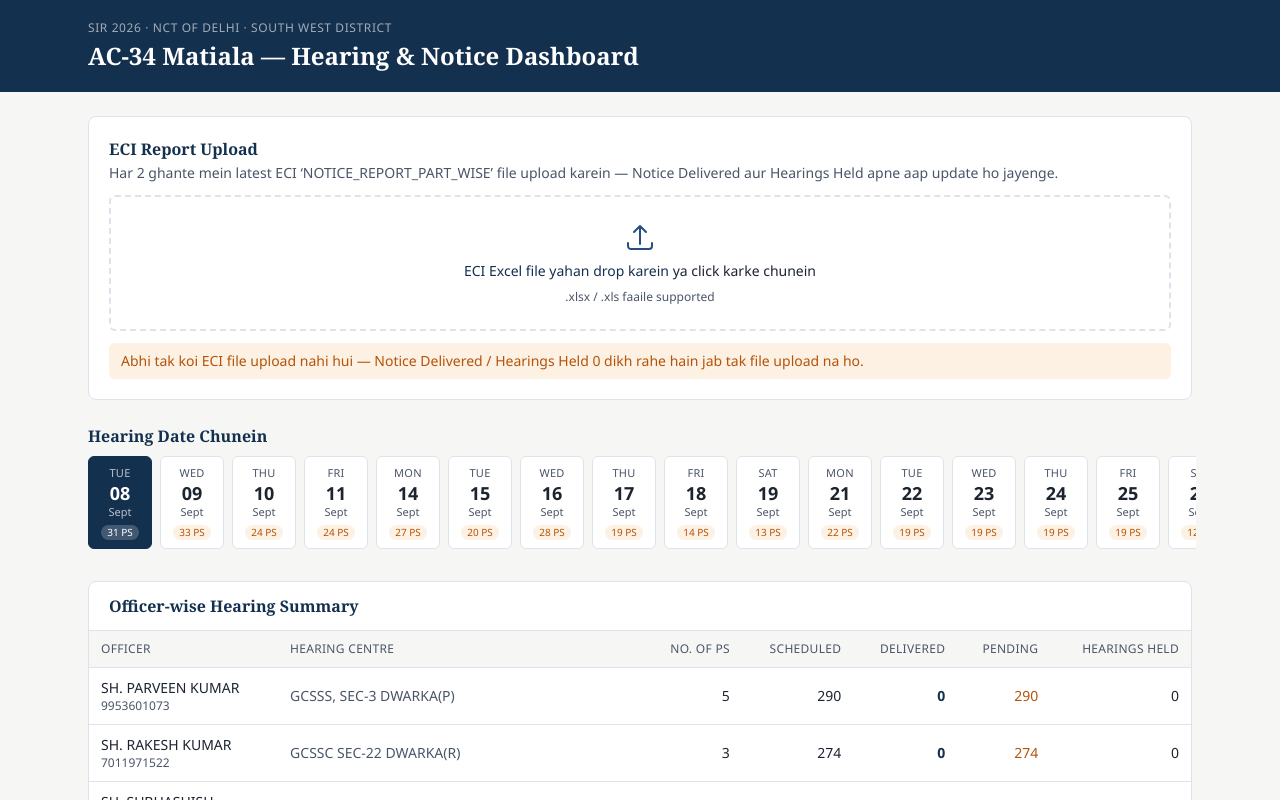
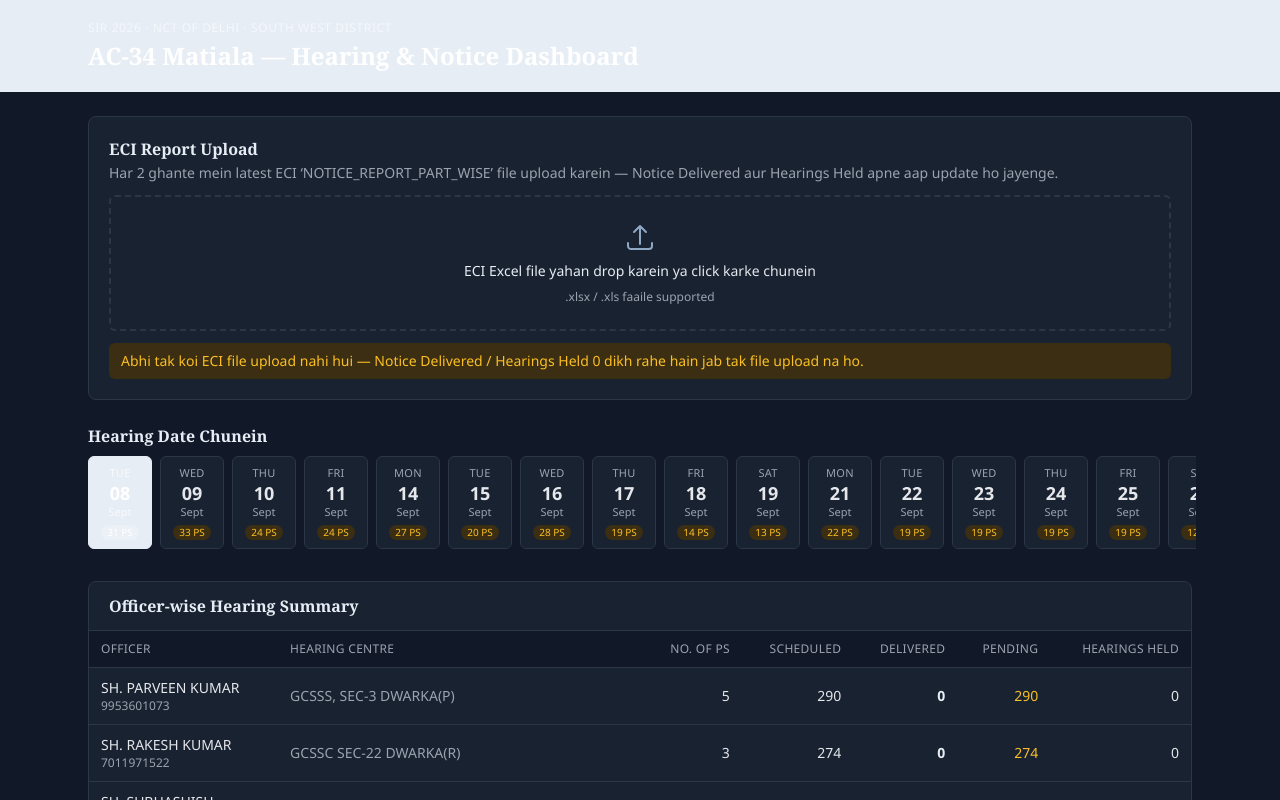
Before and after one commit to anacambridge-max/matiala_dashboard, a Next.js app: page / in a window 1280 px wide. Shown: the top 800 px of the page. Built offline with nearby package versions, Linux system fonts and the light colour scheme.

Commit message:
Apply professional dark dashboard theme

```diff
--- a/src/app/globals.css
+++ b/src/app/globals.css
@@ -1,22 +1,22 @@
 @import "tailwindcss";
 
 :root {
-  --color-navy: #14304f;
-  --color-navy-light: #24507e;
-  --color-navy-dark: #0c2038;
-  --color-paper: #f6f7f5;
-  --color-ink: #1c2430;
-  --color-ink-soft: #4a5568;
-  --color-accent: #a9721f;
-  --color-accent-light: #c99a4f;
-  --color-success: #1f7a4d;
-  --color-success-bg: #e7f5ec;
-  --color-warning: #b45309;
-  --color-warning-bg: #fdf1e3;
-  --color-danger: #b91c1c;
-  --color-danger-bg: #fbeaea;
-  --color-border: #dde3ea;
-  --color-card: #ffffff;
+  --color-navy: #e7edf5;
+  --color-navy-light: #8ea7c3;
+  --color-navy-dark: #f4f7fb;
+  --color-paper: #111827;
+  --color-ink: #e5e7eb;
+  --color-ink-soft: #9ca3af;
+  --color-accent: #d4a24c;
+  --color-accent-light: #6f572f;
+  --color-success: #4ade80;
+  --color-success-bg: #153523;
+  --color-warning: #fbbf24;
+  --color-warning-bg: #3b2e12;
+  --color-danger: #f87171;
+  --color-danger-bg: #3a1818;
+  --color-border: #2b3647;
+  --color-card: #182231;
 }
 
 @theme inline {
@@ -40,8 +40,26 @@
   --font-serif: Georgia, "Iowan Old Style", "Palatino Linotype", "Times New Roman", serif;
 }
 
+html {
+  color-scheme: dark;
+  background: var(--color-paper);
+}
+
 body {
+  margin: 0;
+  min-height: 100vh;
   font-family: var(--font-sans);
+  background: var(--color-paper);
+  color: var(--color-ink);
+}
+
+input {
+  background: var(--color-card);
+  color: var(--color-ink);
+}
+
+input::placeholder {
+  color: var(--color-ink-soft);
 }
 
 .font-serif {
@@ -49,8 +67,8 @@ body {
 }
 
 ::selection {
-  background: var(--color-accent-light);
-  color: var(--color-navy-dark);
+  background: var(--color-accent);
+  color: #111827;
 }
 
 /* Thin custom scrollbar for the horizontal date strip and tables */
```
